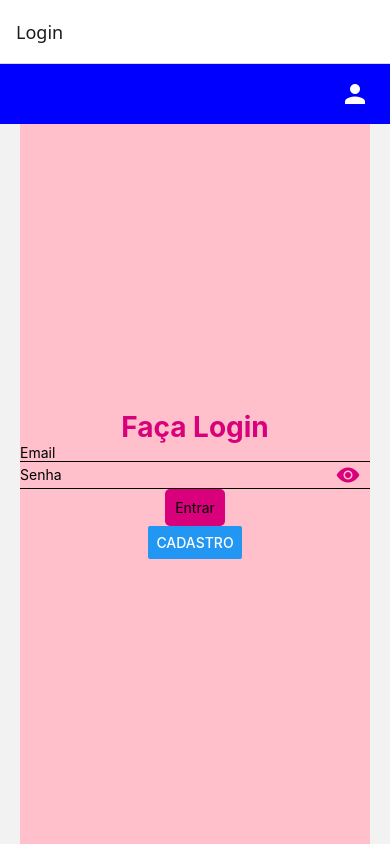
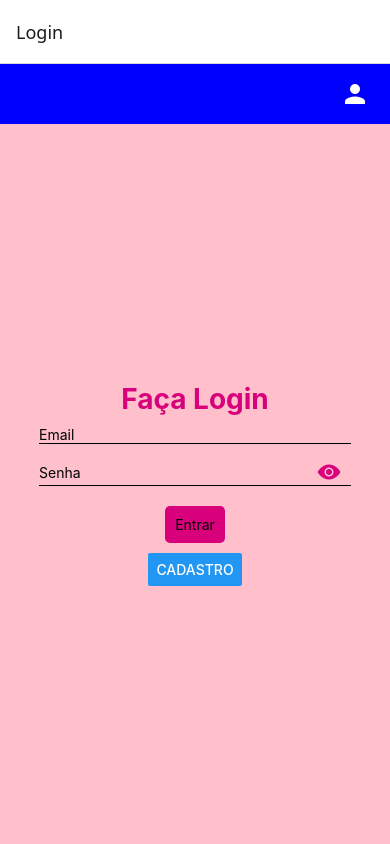
Before and after one commit to mariajuliacintra/Mobile_VIO, a React Native app: screen / in a window 390 px wide. Built offline with nearby package versions, Linux system fonts and the light colour scheme.

Commit message:
Atualização para armazenar o TOKEN

```diff
--- a/app.json
+++ b/app.json
@@ -23,6 +23,9 @@
     },
     "web": {
       "favicon": "./assets/favicon.png"
-    }
+    },
+    "plugins": [
+      "expo-secure-store"
+    ]
   }
 }
--- a/package.json
+++ b/package.json
@@ -20,7 +20,8 @@
     "react-native-reanimated": "^3.17.0",
     "react-native-safe-area-context": "^5.2.0",
     "react-native-screens": "^4.9.1",
-    "react-native-vector-icons": "^10.2.0"
+    "react-native-vector-icons": "^10.2.0",
+    "expo-secure-store": "~14.0.1"
   },
   "devDependencies": {
     "@babel/core": "^7.20.0"
--- a/src/components/Layout.js
+++ b/src/components/Layout.js
@@ -32,6 +32,6 @@ const styles = StyleSheet.create({
     flex: 1,
     justifyContent: "center",
     alignItems: "center",
-    paddingHorizontal: 20,
+    // paddingHorizontal: 20,
   },
 });
--- a/src/screens/Cadastro.js
+++ b/src/screens/Cadastro.js
@@ -80,15 +80,16 @@ const styles = StyleSheet.create({
         color:"#D9007B"
     },
     input:{
-        width:'100%',
+        width:'80%',
         height:40,
         borderBottomWidth:1,
         paddingHorizontal:10,
-        marginBottom:20
+        marginBottom:20,
     },
     button:{
         backgroundColor:'#D9007B',
         padding:10,
-        borderRadius:5
+        borderRadius:5,
+        margin:10,
     }
 })
--- a/src/screens/Login.js
+++ b/src/screens/Login.js
@@ -1,38 +1,55 @@
-import React, {useState} from "react";
-import {View, Text, TextInput, TouchableOpacity, Alert, StyleSheet, Button} from "react-native";
-import api from '../axios/axios'
-import Cadastro from "./Cadastro";
-import Home from "./Home"
-import {Ionicons} from '@expo/vector-icons'
-import {useNavigation} from "@react-navigation/native"
+import React, { useState } from "react";
+import {
+  View,
+  Text,
+  TextInput,
+  TouchableOpacity,
+  Alert,
+  StyleSheet,
+  Button,
+} from "react-native";
+import api from "../axios/axios";
+import { Ionicons } from "@expo/vector-icons";
+import { useNavigation } from "@react-navigation/native";
+import * as SecureStore from 'expo-secure-store';
+import { AsyncStorage } from "react-native";
 
-export default function Login(){
+export default function Login() {
   const navigation = useNavigation();
   const [user, setUser] = useState({
-        email:'',
-        password:'',
-        showPassword:false
-    })
+    email: "",
+    password: "",
+    showPassword: false,
+  });
 
-    async function handleLogin(){
-        await api.postLogin(user).then(
-            (response)=>{
-                Alert.alert("OK", response.data.message)
-                navigation.navigate("Home")
-            }, (error)=>{
-                Alert.alert('Error', error.response.data.error)
-            }
-        )
+  async function saveToken(token){
+    await SecureStore.setItemAsync("token", token);
+    console.log(token);
   }
 
-    return(
+  async function handleLogin() {
+    await api.postLogin(user).then(
+      (response) => {
+        Alert.alert("OK", response.data.message);
+        saveToken(response.data.token);
+        navigation.navigate("Home");
+      },
+      (error) => {
+        Alert.alert("Error", error.response.data.error);
+      }
+    );
+  }
+
+  return (
     <View style={styles.container}>
       <Text style={styles.title}>Faça Login</Text>
       <TextInput
         style={styles.input}
         placeholder="Email"
         value={user.email}
-        onChangeText={(value)=> {setUser({...user,'email':value})}}
+        onChangeText={(value) => {
+          setUser({ ...user, email: value });
+        }}
       />
       <View style={styles.passwordContainer}>
         <TextInput
@@ -40,56 +57,70 @@ export default function Login(){
           placeholder="Senha"
           secureTextEntry={user.showPassword}
           value={user.password}
-        onChangeText={(value) => {setUser({...user,'password':value})}}
+          onChangeText={(value) => {
+            setUser({ ...user, password: value });
+          }}
         />
-        <TouchableOpacity onPress={()=> setUser({...user,showPassword:!user.showPassword})}>
-            <Ionicons name={user.showPassword?"eye-off":"eye"} size={24} color='#D9007B'/>
+        <TouchableOpacity
+          onPress={() => setUser({ ...user, showPassword: !user.showPassword })}
+        >
+          <Ionicons
+            name={user.showPassword ? "eye-off" : "eye"}
+            size={24}
+            color="#D9007B"
+          />
         </TouchableOpacity>
       </View>
 
       <TouchableOpacity onPress={handleLogin} style={styles.button}>
         <Text>Entrar</Text>
       </TouchableOpacity>
-        <Button title="Cadastro" onPress={()=> navigation.navigate("Cadastro")}/>
+      <Button
+        title="Cadastro"
+        onPress={() => navigation.navigate("Cadastro")}
+      />
     </View>
-    )
+  );
 }
 
 const styles = StyleSheet.create({
   container: {
     flex: 1,
     justifyContent: "center",
-      alignItems: 'center',
-      backgroundColor: 'pink',
+    alignItems: "center",
+    backgroundColor: "pink",
     width: "100%",
-
   },
-    title:{
+  title: {
     fontSize: 28,
-        fontWeight: 'bold',
-        color:"#D9007B"
+    fontWeight: "bold",
+    color: "#D9007B",
   },
-    input:{
-        flexDirection:'row',
-        alignItems:'center',
-        width:"100%",
-        borderBottomWidth:1,
-        paddingRight:10,
+  input: {
+    flexDirection: "row",
+    alignItems: "center",
+    width: "80%",
+    borderBottomWidth: 1,
+    paddingRight: 10,
+    marginTop:10
   },
-    button:{
-        backgroundColor:'#D9007B',
-        padding:10,
-        borderRadius:5
+  button: {
+    backgroundColor: "#D9007B",
+    padding: 10,
+    borderRadius: 5,
+    margin: 10,
+    marginTop:20,
   },
-    passwordContainer:{
-        flexDirection:'row',
-        alignItems:'center',
-        width:"100%",
-        borderBottomWidth:1,
-        paddingRight:10,
+  passwordContainer: {
+    flexDirection: "row",
+    alignItems: "center",
+    width: "80%",
+    borderBottomWidth: 1,
+    paddingRight: 10,
+    marginTop:15,
   },
-    passwordInput:{
-        flex:1,
-        height:'40',
+  passwordInput: {
+    flex: 1,
+    height: "40",
   },
-})
+});
```
Also changed, not shown: 1 other file (tests, documents, lock files or other folders). Lines whose indentation alone changed are shown as unchanged.
